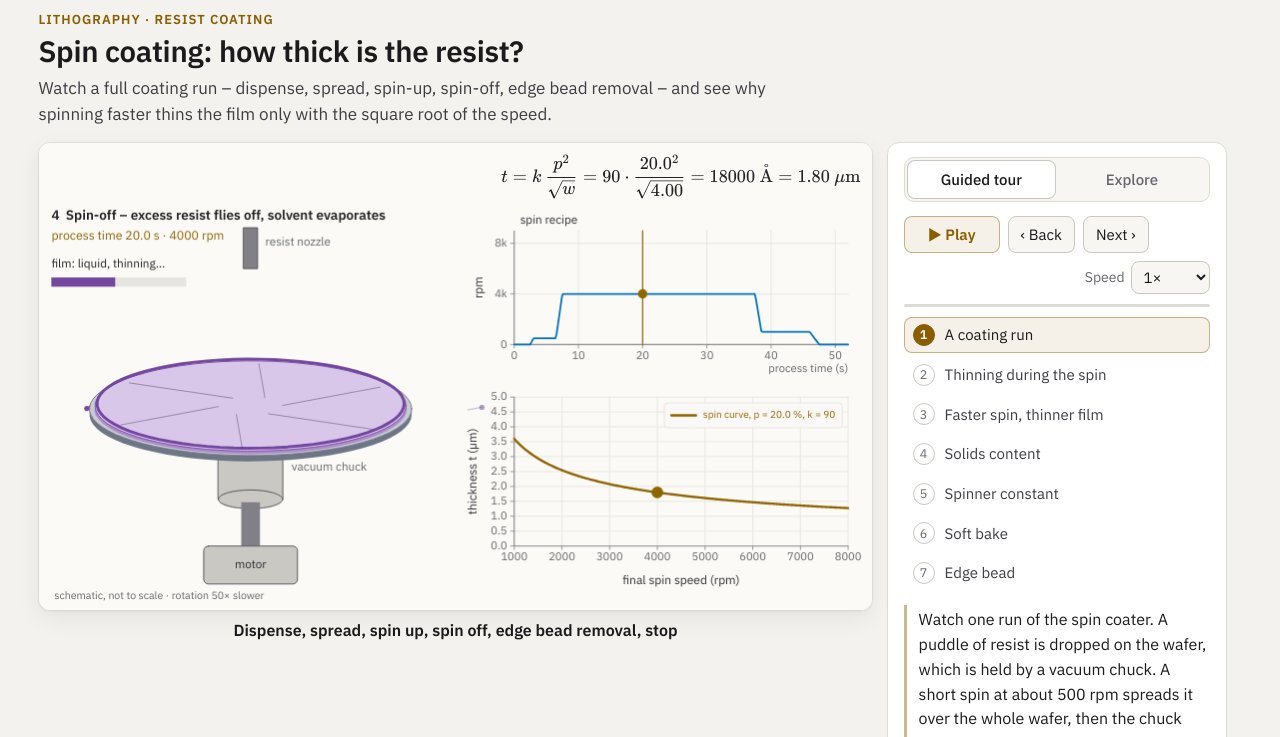
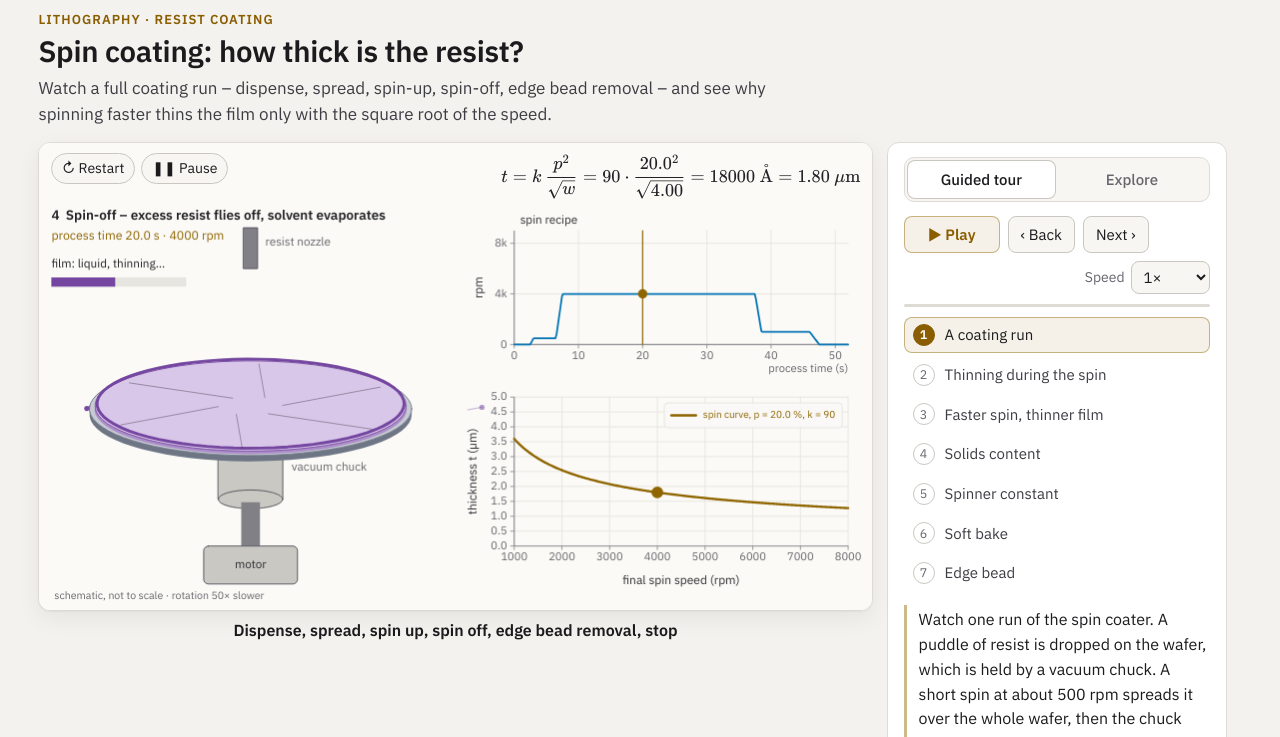
Before and after one commit to rgumelmicromachines/microfabrication_widgets, a plain HTML site: page widgets/spincoating/index.html in a window 1280 px wide. Shown: the part 63-800 px from the top of the page. Drawn offline with nearby package versions, Linux system fonts and the light colour scheme.

Commit message:
Spin coating: always start the run, Restart and Pause buttons
The animation used to stay on the finished film when the system asks for
reduced motion. It now always starts on page load; Restart and
Pause/Play buttons on the stage control it (pausing satisfies WCAG 2.2.2).
The "Animate" checkbox is gone.

Co-Authored-By: Claude Opus 5.5 <noreply@anthropic.com>

```diff
--- a/assets/mfw.css
+++ b/assets/mfw.css
@@ -149,6 +149,9 @@ kbd { border: 1px solid var(--line-strong); border-bottom-width: 2px; border-rad
   color: var(--text); font-size: 16px; line-height: 1.45; font-weight: 600; text-align: center;
   transition: opacity .2s ease;
 }
+.mfw-stagebar { position: absolute; left: 1.4%; top: 2.2%; display: flex; gap: 6px; z-index: 2; }
+.mfw .mfw-stagebar button { font-size: max(12px, calc(var(--u) * 0.24)); padding: 0.25em 0.7em; border-radius: 999px; background: color-mix(in srgb, var(--surface-2) 85%, transparent); }
+.mfw .mfw-stagebar button[aria-pressed="true"] { border-color: var(--accent-line); color: var(--accent); }
 .mfw-error { position: absolute; inset: auto 0 0 0; background: #3a0d0d; color: #ffb3b3; font: 13px/1.4 monospace; padding: 6px 10px; white-space: pre-wrap; }
 
 .mfw-panel {
--- a/widgets/spincoating/widget.js
+++ b/widgets/spincoating/widget.js
@@ -5,7 +5,6 @@
   const S = MFW_SPIN;
   const um = x => (x < 1 ? `${fmt.sig(x * 1000, 3)} nm` : `${fmt.sig(x, 3)} µm`);
   const rpmS = r => `${fmt.num(r, 0)} rpm`;
-  const still = typeof window !== 'undefined' && window.matchMedia && window.matchMedia('(prefers-reduced-motion: reduce)').matches;
   const nowMs = () => (typeof performance !== 'undefined' ? performance.now() : Date.now());
 
   // ------------------------------------------------------------ the coating recipe (process time in s)
@@ -54,15 +53,22 @@
   const ebrDone = tp => M.clamp((tp - T.ebrOn) / 2, 0, 1);       // fraction of the edge bead dissolved
   const hash = k => { const x = Math.sin(k * 127.1 + 311.7) * 43758.5453; return x - Math.floor(x); };
 
-  // ------------------------------------------------------------ process clock (restarts when a parameter changes)
-  let clock0 = nowMs();
-  const restart = () => { clock0 = nowMs(); };
-  const processTime = anim => {
+  // ------------------------------------------------------------ process clock: always starts on page load; Restart / Pause buttons
+  // on the stage; a parameter change restarts the run. The animation is the content of the page, so it plays even with
+  // prefers-reduced-motion – the Pause button stops it (WCAG 2.2.2).
+  let clock0 = nowMs(), pausedAt = null, syncButtons = () => {};
+  const restart = () => { clock0 = nowMs(); pausedAt = null; syncButtons(); };
+  const togglePause = () => {
+    if (pausedAt === null) pausedAt = nowMs();
+    else { clock0 += nowMs() - pausedAt; pausedAt = null; }
+    syncButtons();
+  };
+  const processTime = () => {
     if (typeof window !== 'undefined' && typeof window.MFW_SPIN_TP === 'number') return window.MFW_SPIN_TP;   // dev: freeze the clock
-    return anim ? (((nowMs() - clock0) / 1000) * ACCEL) % T.end : T.end - 0.01;
+    return ((((pausedAt === null ? nowMs() : pausedAt) - clock0) / 1000) * ACCEL) % T.end;
   };
 
-  MFW.widget('#app', {
+  const widget = MFW.widget('#app', {
     title: 'Spin coating of photoresist',
     loop: true,                                                     // redraw every frame (cheap); the clock stops when animation is off
     alt: v => `Spin coating at ${rpmS(v.rpm)} with ${fmt.num(v.p, 0)} % solids and k = ${fmt.num(v.k, 0)}: final resist thickness ${um(v.t)} (${um(v.tBaked)} after soft bake).`,
@@ -74,7 +80,6 @@
       rpm: { value: 4000, min: 1000, max: 8000, step: 50, label: 'Final spin speed', format: rpmS },
       p: { value: 20, min: 10, max: 35, step: 0.5, label: 'Solids content of the resist <i>p</i>', unit: '%', digits: 1 },
       k: { value: 90, min: 80, max: 100, step: 1, label: 'Spinner constant <i>k</i>', digits: 0 },
-      anim: { value: !still, label: 'Animate the coating run (off: show the finished film)' },
     },
     layers: { window: false, bake: false, bead: false, band: false },
     explore: { show: ['window', 'bake', 'bead', 'band'] },
@@ -86,7 +91,7 @@
     ],
 
     draw(p, v, w) {
-      const run = v.anim, tp = processTime(run), rpmNow = rpmAt(tp, v.rpm);
+      const run = true, tp = processTime(), rpmNow = rpmAt(tp, v.rpm);
       // ======================================================== animated coater (oblique view, schematic)
       const cx = -3.5, cy = -0.55, Rx = 2.75, Ry = 0.8, Lx0 = -7.0, Lx1 = 0.0;
       const ang = 2 * Math.PI * (run ? rpmIntegral(tp, v.rpm) / VIS_RPM / ACCEL : 0.15);
@@ -200,7 +205,7 @@
       p.text(gLabel, gx, gy + 0.3, { size: 0.2, color: tp >= T.spin1 ? C.yellow : C.text, bold: tp >= T.spin1 });
       p.box(gx, gy - 0.08, gx + gw, gy + 0.08, { fill: C.grid, stroke: null });
       p.box(gx, gy - 0.08, gx + gw * M.clamp(frac, 0, 1), gy + 0.08, { fill: MAT.resist.stroke, stroke: null });
-      p.text(run ? 'schematic, not to scale · rotation 50× slower' : 'schematic, not to scale', Lx0 + 0.15, -3.75, { size: 0.18, color: C.muted });
+      p.text('schematic, not to scale · rotation 50× slower', Lx0 + 0.15, -3.75, { size: 0.18, color: C.muted });
       p.layer('bead', () => {
         if (tp >= T.ebrOn + 2) p.place('edge cleared by EBR', [[cx + Rx - 0.2, cy + Ry + 0.35, 'right', 'bottom'], [cx + Rx, cy - Ry - 0.3, 'right', 'top']], { size: 0.19, color: C.blue, key: 'bead' });
         else if (tp >= T.spin0 + 3) p.place('edge bead: up to 20–30 × t', [[cx + Rx - 0.2, cy + Ry + 0.35, 'right', 'bottom'], [cx + Rx, cy - Ry - 0.3, 'right', 'top']], { size: 0.19, color: C.text, key: 'bead' });
@@ -263,4 +268,21 @@
         text: v => `Resist piles up at the wafer edge into a ridge, the edge bead – up to 20–30 times thicker than the film (${um(v.bead[0])} … ${um(v.bead[1])} here). It would keep the mask away from the resist in contact printing, so it is dissolved right after coating: the wafer turns slowly while a nozzle sprays solvent onto the outer few millimetres (EBR, watch the end of the run), then it spins dry. Now switch to <b>Explore</b> and change the speed – the run starts again.` },
     ],
   });
+
+  // ------------------------------------------------------------ Restart / Pause buttons on the stage (top left, above the animation)
+  if (widget && widget.stage && typeof document !== 'undefined') {
+    const bar = document.createElement('div');
+    bar.className = 'mfw-stagebar';
+    const mk = (label, title, fn) => { const b = document.createElement('button'); b.type = 'button'; b.textContent = label; b.title = title; b.setAttribute('aria-label', title); b.addEventListener('click', fn); bar.appendChild(b); return b; };
+    mk('↻ Restart', 'Restart the coating run', () => { restart(); widget.dirty = true; });
+    const pb = mk('❚❚ Pause', 'Pause the coating run', () => { togglePause(); widget.dirty = true; });
+    syncButtons = () => {
+      const paused = pausedAt !== null;
+      pb.textContent = paused ? '▶ Play' : '❚❚ Pause';
+      pb.title = paused ? 'Continue the coating run' : 'Pause the coating run';
+      pb.setAttribute('aria-label', pb.title);
+      pb.setAttribute('aria-pressed', String(paused));
+    };
+    widget.stage.appendChild(bar);
+  }
 }());
```
